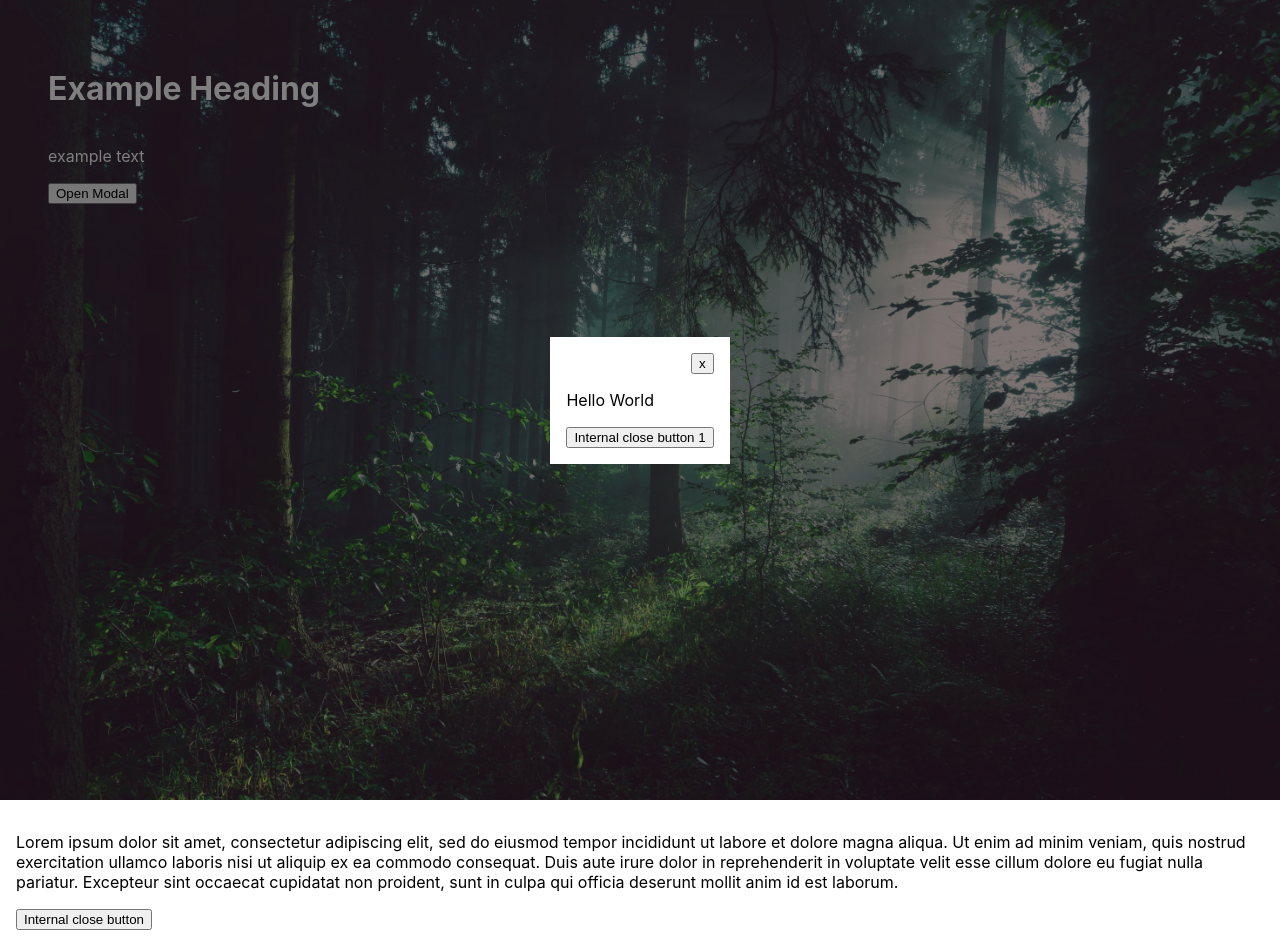
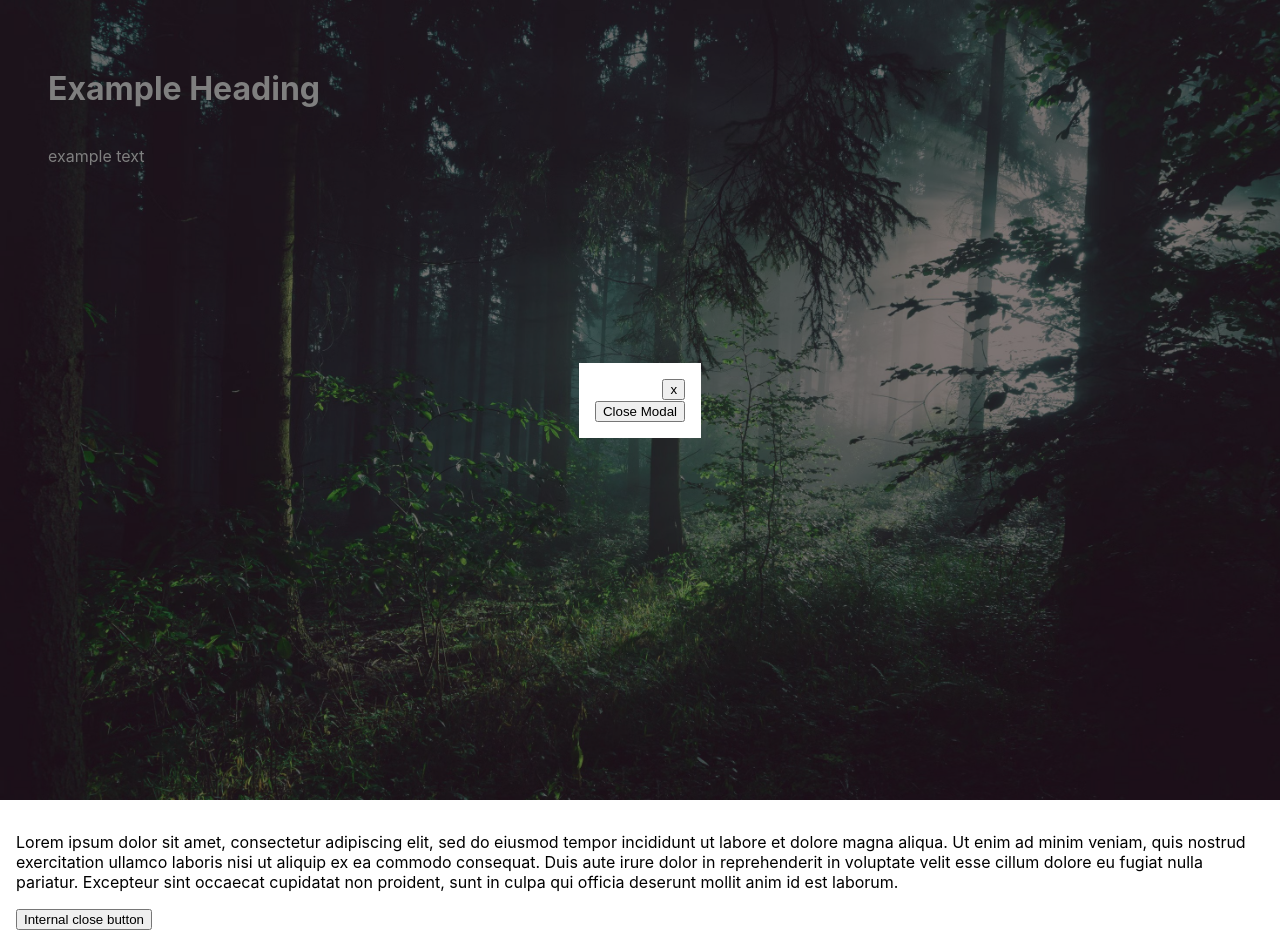
Before and after one commit to a-sweeney-ryte/modal, a Next.js app: page / in a window 1280 px wide. Both pictures are taken after a click on the button "Open Modal". Built offline with nearby package versions, Linux system fonts and the light colour scheme.

Commit message:
refactor using createContext and useContext hooks, keeping Modal logic internal

```diff
--- a/components/Modal/Modal.tsx
+++ b/components/Modal/Modal.tsx
@@ -1,66 +1,15 @@
 import styles from './Modal.module.css';
-import {useState, useEffect, useMemo, cloneElement, memo} from 'react';
+import {useState, useEffect, createContext} from 'react';
+import { ModalChildren } from '../ModalChildren/ModalChildren.tsx';
+import { ModalButton } from '../ModalButton/ModalButton.tsx';
 
 export const Modal = ({
-  isCloseOnClickChildrenButton = true,
   isCloseOnClickOverlay = true,
-  openButton,
-  openButtonText = 'Open Modal',
-  children,
 }) => {
+  const ModalContext = createContext();
   const [isOpen, setIsOpen] = useState(false);
-  const [modalContent, setModalContent] = useState(children);
 
-  // add onClick handler to props.openButton
-  const clickableOpenButton = useMemo(() => {
-    if(openButton) {
-      return addPropToElement(openButton, 'onClick', handleButtonClick);
-    }
-  }, []);
-
-  // ====== Functions
-  function updateModalContent() {
-    let newModalContent;
-
-    if(isOpen && isCloseOnClickChildrenButton) {
-      newModalContent = addPropToElements(children, 'onClick', handleButtonClick, 'button');
-    } else {
-      newModalContent = children;
-    }
-
-    newModalContent = addKeysToElements(newModalContent, 'modal_content');
-
-    setModalContent(newModalContent)
-  }
-
-  function addKeysToElements(elements, keyPrefix) {
-    if(!Array.isArray(elements)) elements = [ elements ];
-
-    return Array.from(elements).map((element, i) => {
-      return addPropToElement(element, 'key', `${keyPrefix}_${i}`);
-    })
-  }
-
-
-  function addPropToElements(elements, key, value, targetType) {
-    if(!Array.isArray(elements)) elements = [ elements ];
-
-    return Array.from(elements).map(element => {
-      if(targetType && element.type === targetType) {
-        return addPropToElement(element, key, value);
-      } else {
-        return element;
-      }
-    })
-  }
-
-  function addPropToElement(element, key, value) {
-    return cloneElement(
-      element,
-      { [key]: value}
-    )
-  }
-
+  // ====== utils
   function disableScroll() {
     document.body.style.height = '100%';
     document.body.style.overflow = 'hidden';
@@ -89,12 +38,10 @@ export const Modal = ({
   // ====== listener handlers
   function onOpenModal() {
     disableScroll()
-    updateModalContent()
   }
 
   function onCloseModal() {
     enableScroll()
-    updateModalContent()
   }
 
   // ====== Listeners
@@ -105,28 +52,20 @@ export const Modal = ({
 
   // ====== Output
   return (
-    <>
+    <ModalContext.Provider value={{ isOpen, setIsOpen }}>
       {
-        openButton ? clickableOpenButton : (
-          <div className={styles.openButtonContainer}>
-            <button className={styles.openButton} onClick={handleButtonClick}>{openButtonText}</button>
-          </div>
-        )
-      }
-
-      {
-        isOpen &&
+        isOpen ?
         <div className={styles.overlay} onClick={handleOverlayClick}>
           <div className={styles.wrapper} onClick={handleWrapperClick}>
             <div className={styles.closeButtonContainer}>
               <button className={styles.closeButton} onClick={handleButtonClick}>x</button>
             </div>
-            <div>
-              {modalContent}
-            </div>
+            <ModalChildren context={ModalContext}/>
           </div>
         </div>
+        :
+        <ModalButton context={ModalContext}/>
       }
-    </>
+    </ModalContext.Provider>
   )
 }
--- /dev/null
+++ b/components/ModalButton/ModalButton.tsx
@@ -0,0 +1,15 @@
+import { useContext } from "react";
+
+export const ModalButton = ({
+  context,
+}) => {
+  const { isOpen, setIsOpen } = useContext(context);
+
+  function handleButtonClick() {
+    setIsOpen(!isOpen)
+  }
+
+  return (
+    <button onClick={handleButtonClick}>Open Modal</button>
+  )
+}
--- /dev/null
+++ b/components/ModalChildren/ModalChildren.tsx
@@ -0,0 +1,15 @@
+import { useContext } from "react";
+
+export const ModalChildren = ({
+  context,
+}) => {
+  const { isOpen, setIsOpen } = useContext(context);
+
+  function handleButtonClick() {
+    setIsOpen(!isOpen)
+  }
+
+  return (
+    <button onClick={handleButtonClick}>Close Modal</button>
+  )
+}
--- a/pages/index.js
+++ b/pages/index.js
@@ -1,6 +1,5 @@
 import styles from '../styles/Home.module.css'
 import { Modal } from '../components/Modal/Modal.tsx';
-import { useState } from 'react';
 
 export default function Home() {
   return (
@@ -9,20 +8,13 @@ export default function Home() {
         <h1 className={styles.heading}>Example Heading</h1>
         <p className={styles.text}>example text</p>
 
-        <Modal>
-          <p>Hello World</p>
-          <button>Internal close button 1</button>
-        </Modal>
+        <Modal/>
       </div>
 
       <div className={styles.content}>
         <p>Lorem ipsum dolor sit amet, consectetur adipiscing elit, sed do eiusmod tempor incididunt ut labore et dolore magna aliqua. Ut enim ad minim veniam, quis nostrud exercitation ullamco laboris nisi ut aliquip ex ea commodo consequat. Duis aute irure dolor in reprehenderit in voluptate velit esse cillum dolore eu fugiat nulla pariatur. Excepteur sint occaecat cupidatat non proident, sunt in culpa qui officia deserunt mollit anim id est laborum.</p>
         <button>Internal close button</button>
       </div>
-
-
-      {/*  */}
-          {/* <button>Internal close button 2</button> */}
     </div>
   )
 }
```
